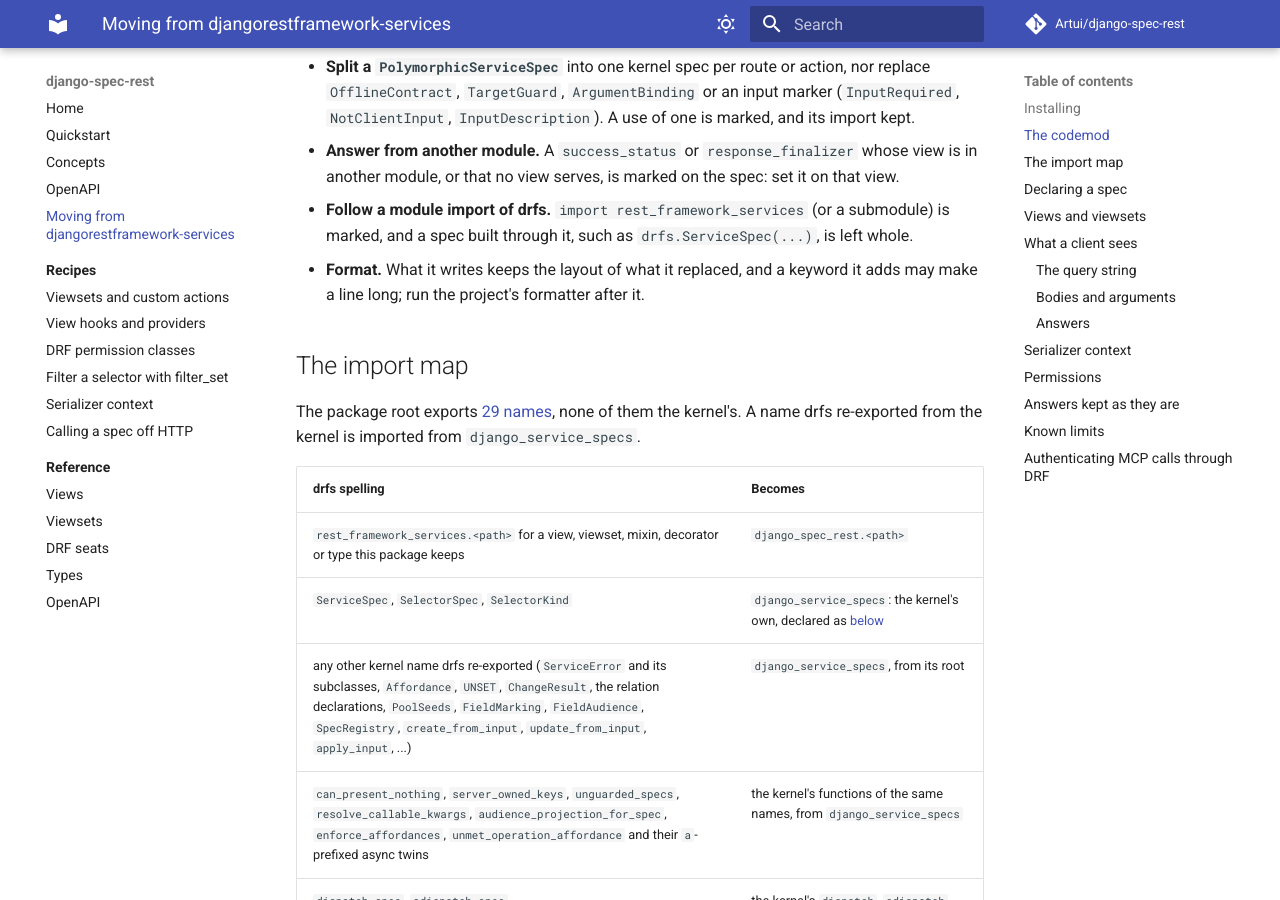
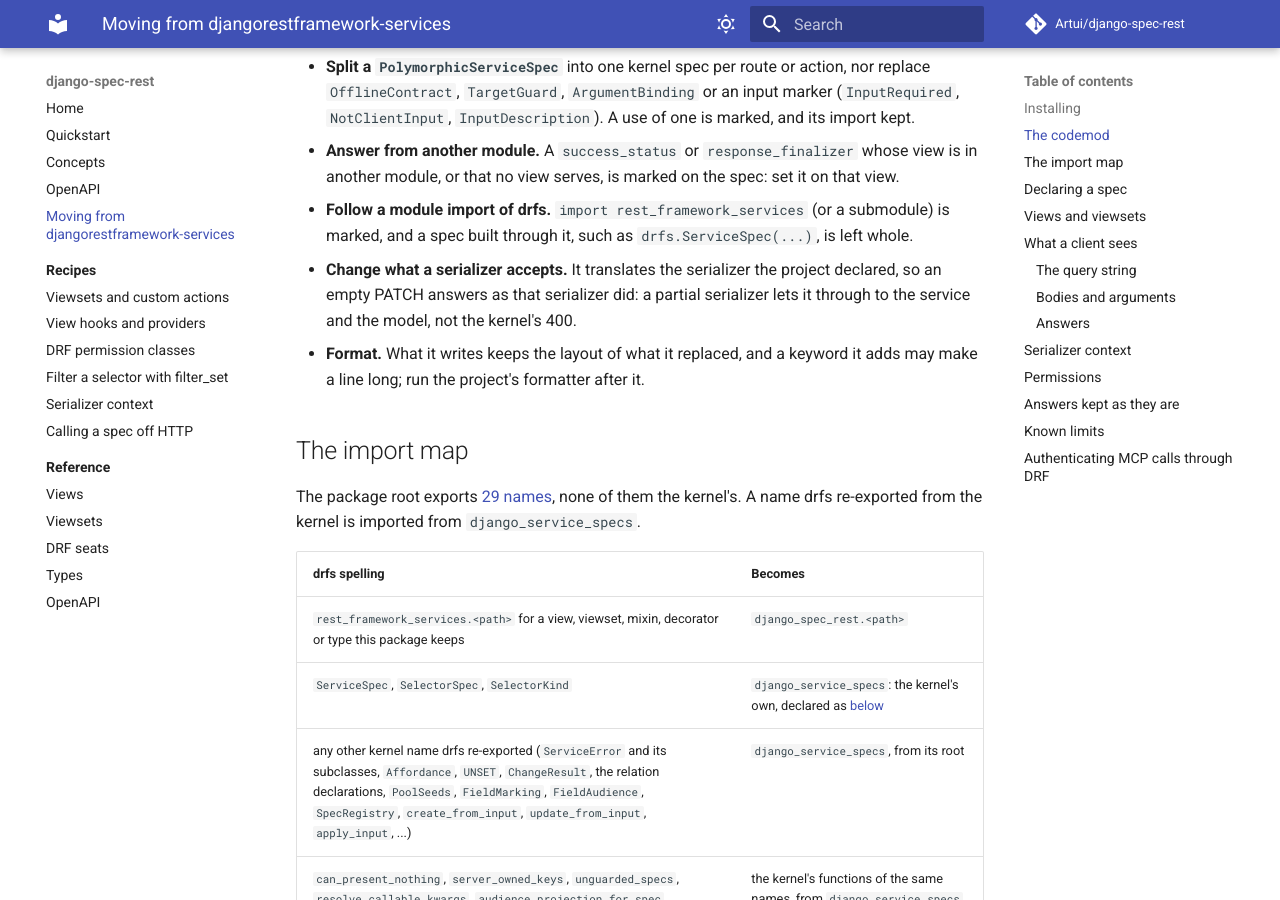
Before and after one commit to Artui/django-spec-rest, an MkDocs documentation site: the page built from docs/moving-from-drfs.md, in a window 1280 px wide and 900 px high, scrolled down 1508 px. Built offline with MkDocs 1.6.1 and Material for MkDocs 9.7.7, drawn with Linux system fonts in a browser that asks for light colours; comment, search, counter and statistics services are not loaded.

Commit message:
Say how an empty PATCH answers through the codemod's translated validator
An empty PATCH through a translated SerializerValidator answers as the
project's serializer did, not with the kernel's 400.

Co-Authored-By: Claude Opus 5.5 <noreply@anthropic.com>

```diff
--- a/docs/moving-from-drfs.md
+++ b/docs/moving-from-drfs.md
@@ -67,6 +67,10 @@ What it does not do:
 - **Follow a module import of drfs.** `import rest_framework_services` (or a
   submodule) is marked, and a spec built through it, such as
   `drfs.ServiceSpec(...)`, is left whole.
+- **Change what a serializer accepts.** It translates the serializer the
+  project declared, so an empty PATCH answers as that serializer did: a
+  partial serializer lets it through to the service and the model, not the
+  kernel's 400.
 - **Format.** What it writes keeps the layout of what it replaced, and a
   keyword it adds may make a line long; run the project's formatter after
   it.
```
Also changed, not shown: tools/drfs_codemod/README.md (+5 -0 lines).
